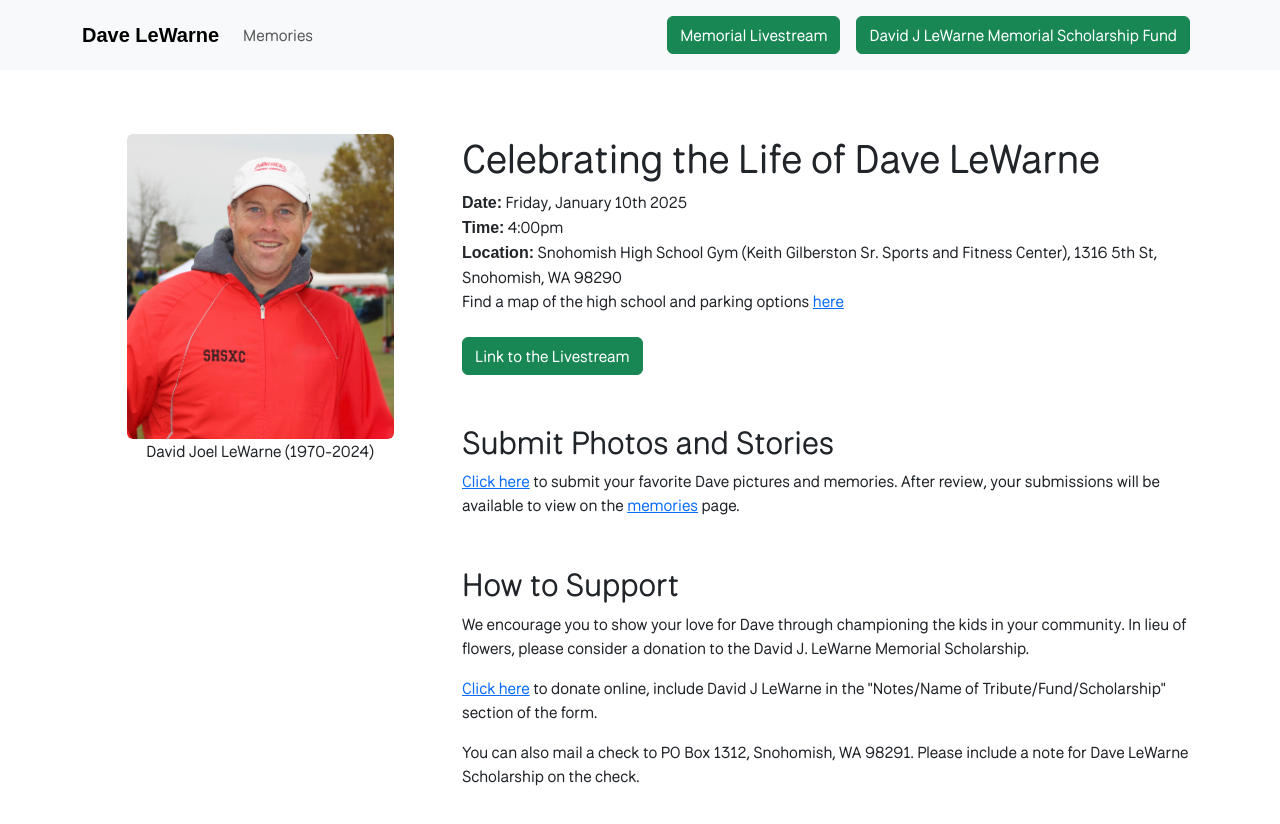
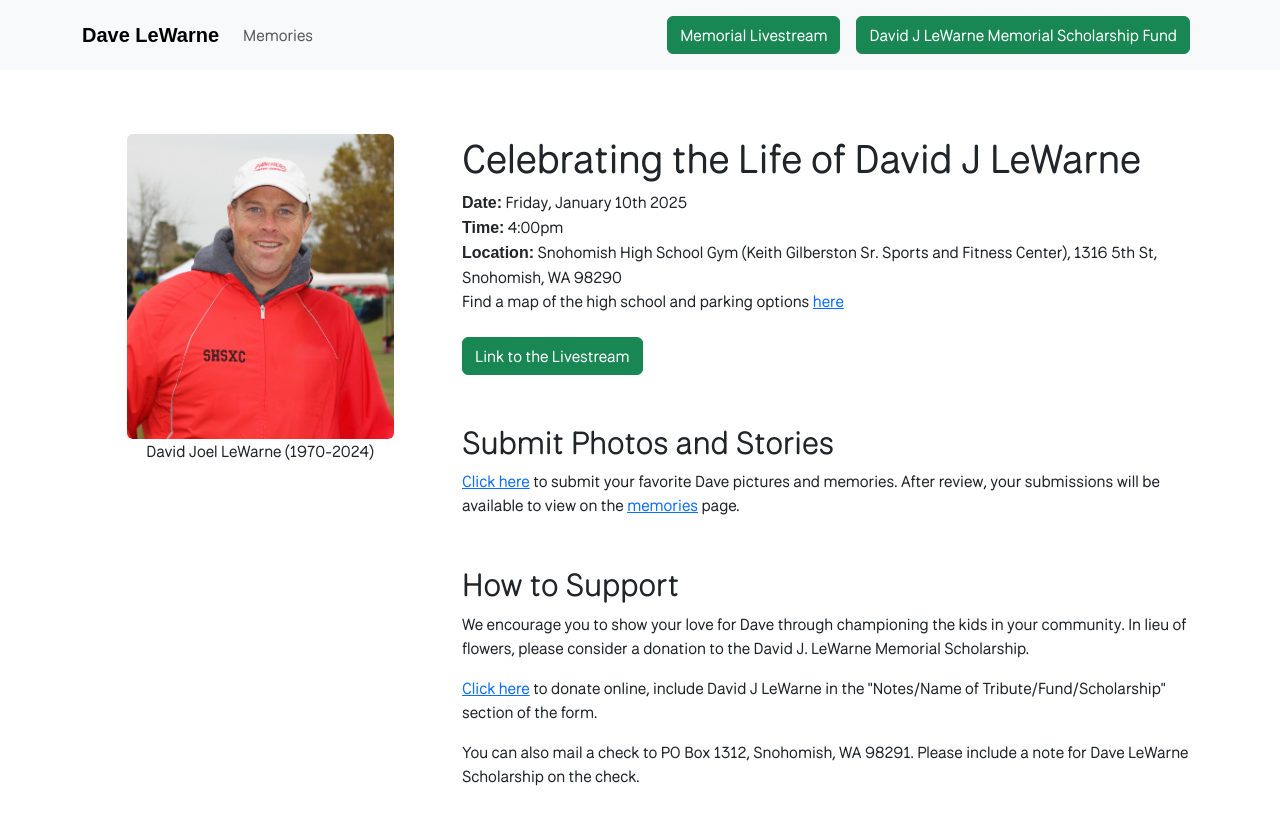
Before and after one commit to giselejfox/dave-lewarne-memorial, a Next.js app: page / in a window 1280 px wide. Shown: the top 824 px of the page. Built offline with nearby package versions, Linux system fonts and the light colour scheme; a web font is replaced by a local one.

Commit message:
name change

```diff
--- a/src/app/page.js
+++ b/src/app/page.js
@@ -9,7 +9,7 @@ export default function Home() {
           <div className="mb-4">David Joel LeWarne (1970-2024)</div>
         </Col>
         <Col xs={12} lg={8} className="pt-lg-5">
-          <h1 className="mt">Celebrating the Life of Dave LeWarne</h1>
+          <h1 className="mt">Celebrating the Life of David J LeWarne</h1>
           <div className="mb-2">
             <div><span className="fw-bold">Date:</span> Friday, January 10th 2025</div>
             <div><span className="fw-bold">Time:</span> 4:00pm</div>
```
